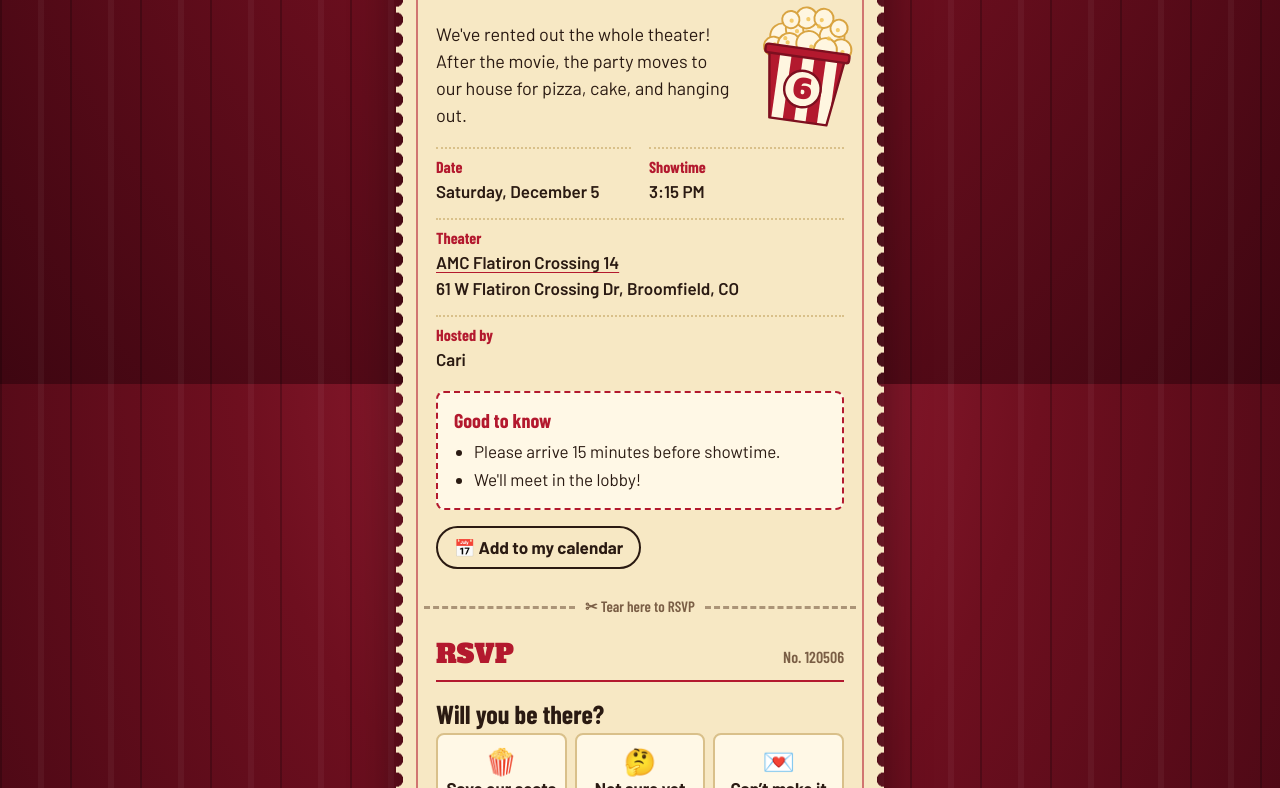
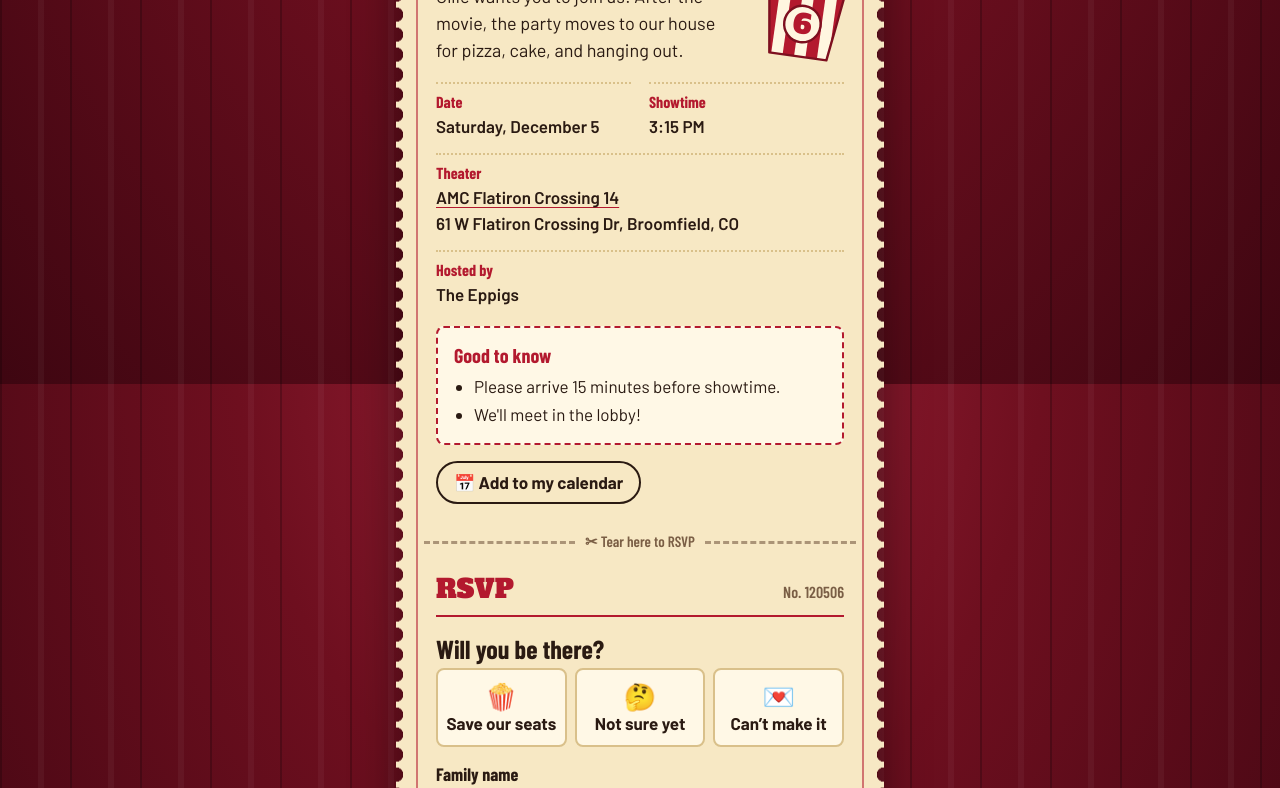
Before and after one commit to ceppig-cloud/Ollies-6th-Birthday, a plain HTML site: page index.html in a window 1280 px wide. Shown: the part 416-1204 px from the top of the page. Drawn offline with nearby package versions, Linux system fonts and the light colour scheme.

Commit message:
Update index.html

```diff
--- a/index.html
+++ b/index.html
@@ -18,13 +18,13 @@ const PARTY = {
   start: "2026-12-05T15:15",                       // date + showtime (24-hr)
   place: "AMC Flatiron Crossing 14",               // theater name
   address: "61 W Flatiron Crossing Dr, Broomfield, CO",  // shown as a map link
-  note: "We've rented out the whole theater! After the movie, the party moves to our house for pizza, cake, and hanging out.",
+  note: "We've rented out an entire theater and Ollie wants you to join us! After the movie, the party moves to our house for pizza, cake, and hanging out.",
   details: [                                       // "Good to know" lines (add or remove)
     "Please arrive 15 minutes before showtime.",
     "We'll meet in the lobby!"
   ],
-  hostName: "Cari",                                // who's hosting
-  scriptUrl: ""                                    // paste your Apps Script Web App URL here
+  hostName: "The Eppigs",                                // who's hosting
+  scriptUrl: "https://script.google.com/macros/s/AKfycbxoZ8uO8T4xvvdPRD0XTjICiaAcNb3ZWgMme0s4hc55nwrNSihMEX05IiJkDiEVYPHY/exec"                                    // paste your Apps Script Web App URL here
 };
 /* ============================================================ */
 </script>
```
